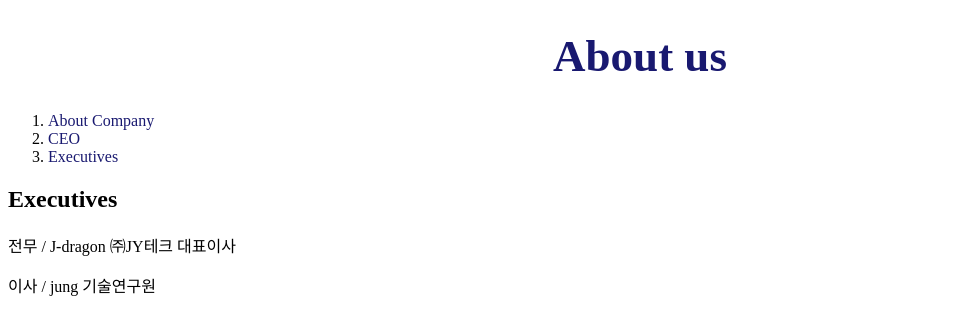
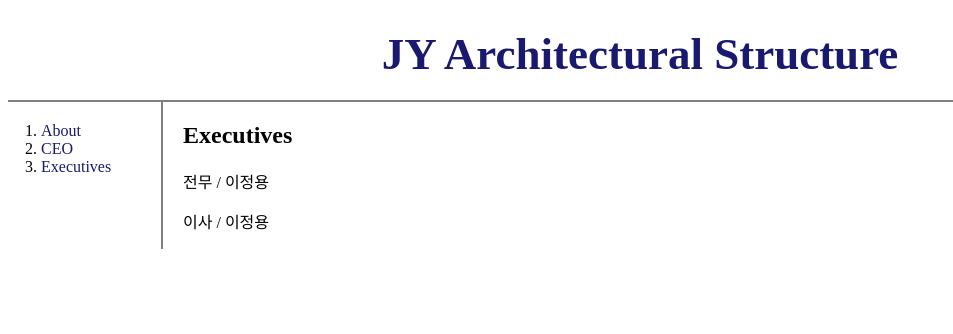
Before and after one commit to JUNGYONGL/web1, a plain HTML site: page Executives.html in a window 1280 px wide. Shown: the whole page, without its empty margins (0-953 px from the left). Drawn offline with Linux system fonts and the light colour scheme.

Commit message:
Add files via upload

```diff
--- a/Executives.html
+++ b/Executives.html
@@ -12,30 +12,25 @@
 </script>
   <title>JY구조기술사사무소</title>
   <meta charset="utf-8">
-  <style>
-   a {
-     color:midnightblue;
-     text-decoration: none;
-   }
-   h1 {
-     font-size:45px;
-     text-align: center
-   }
- </style>
+  <link rel="stylesheet" href="style.css">
 </head>
 <body>
-  <h1><a href="index.html">About us</a></h1>
+  <h1><a href="index.html">JY Architectural Structure</a></h1>
+  <div id="grid">
   <ol>
-    <li><a href="About Company.html">About Company</a></li>
+    <li><a href="About Company.html">About</a></li>
     <li><a href="CEO.html">CEO</a></li>
     <li><a href="Executives.html">Executives</a></li>
   </ol>
+    <div id=article>
   <h2>Executives</h2>
   <p>
-   전무 / J-dragon ㈜JY테크 대표이사
+   전무 / 이정용
   </p>
   <p>
-   이사 / jung 기술연구원
+   이사 / 이정용
   </p>
+</div>
+</div>
 </body>
 </html>
--- /dev/null
+++ b/style.css
@@ -0,0 +1,46 @@
+<style>
+body{
+  margin:0:
+}
+.saw{
+  color:midnightblue;
+}
+ a {
+   color:midnightblue;
+   text-decoration: none;
+ }
+ h1 {
+   font-size:45px;
+   text-align: center;
+   border-bottom:2px solid gray;
+   margin:0;
+   padding:20px;
+ }
+ ol{
+    border-right:2px solid gray;
+    width:100px;
+    margin:0;
+    padding:20px;
+  }
+  #grid{
+     display: grid;
+     grid-template-columns: 150px 1fr;
+   }
+   #grid ol{
+     padding-left:33px;
+   }
+   #grid #article{
+     padding-left:25px;
+   }
+   @media(max-width:800px){
+    #grid{
+      display: block;
+    }
+    ol{
+      border-right:none;
+    }
+    h1 {
+      border-bottom:none;
+    }
+  }
+</style>
```
Also changed, not shown: About Company.html (+8 -13 lines), CEO.html (+7 -12 lines), index.html (+1 -48 lines).
